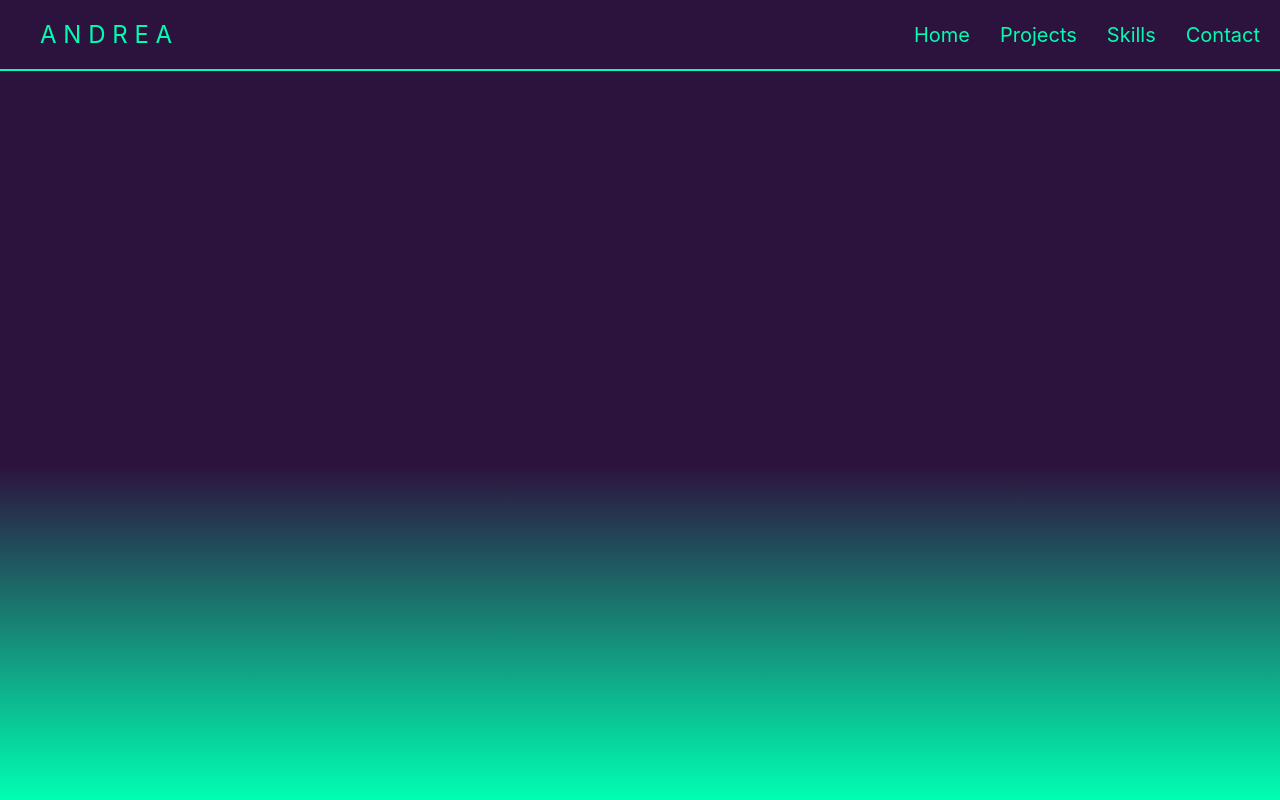
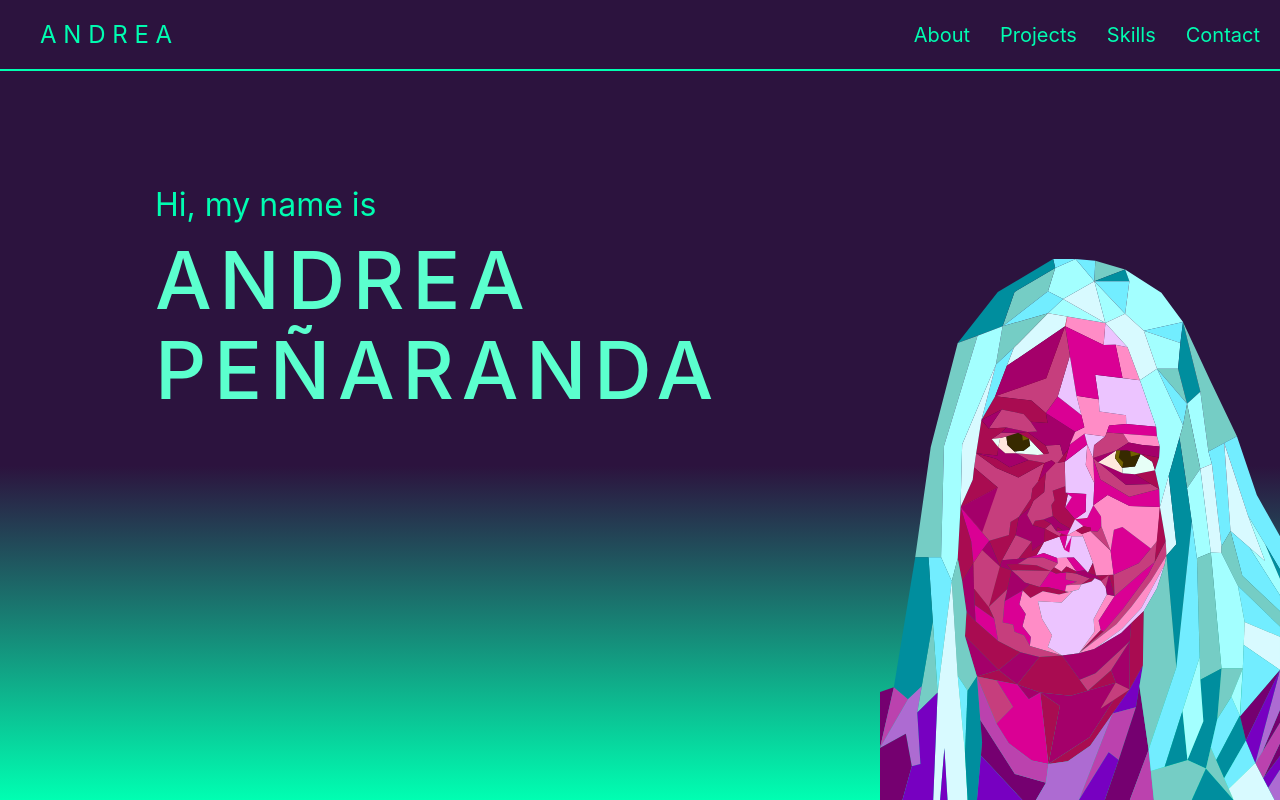
Before and after one commit to andpenaranda/Portfolio, a React (Create React App) app: page / in a window 1280 px wide. Built offline with nearby package versions, Linux system fonts and the light colour scheme.

Commit message:
Add welcome page

```diff
--- /dev/null
+++ b/src/Components/Organisms/About/About.jsx
@@ -0,0 +1,3 @@
+export const About = () => {
+  return <div>ABOUT PAGE</div>;
+};
--- a/src/Components/Organisms/NavBar/NavBar.jsx
+++ b/src/Components/Organisms/NavBar/NavBar.jsx
@@ -1,6 +1,6 @@
 import { BrowserRouter, Route, Link, Routes } from "react-router-dom";
 
-import { Contact, Projects, Skills } from "../../Organisms";
+import { About, Contact, Projects, Skills, Welcome } from "../../Organisms";
 import styles from "./NavBar.module.css";
 
 export const NavBar = () => {
@@ -11,13 +11,15 @@ export const NavBar = () => {
           A N D R E A
         </Link>
         <div className={styles.menu}>
-          <Link to="/">Home</Link>
+          <Link to="/about">About</Link>
           <Link to="/projects">Projects</Link>
           <Link to="/skills">Skills</Link>
           <Link to="/contact">Contact</Link>
         </div>
       </nav>
       <Routes>
+        <Route path="/" element={<Welcome />} />
+        <Route path="/about" element={<About />} />
         <Route path="/projects" element={<Projects />} />
         <Route path="/skills" element={<Skills />} />
         <Route path="/contact" element={<Contact />} />
--- a/src/Components/Organisms/NavBar/NavBar.module.css
+++ b/src/Components/Organisms/NavBar/NavBar.module.css
@@ -27,7 +27,7 @@
   color: #00FDB1;
 }
 
-@media (max-width: 450px) {
+@media (max-width: 500px) {
   .menu {
     display: none;
   }
--- /dev/null
+++ b/src/Components/Organisms/Welcome/Welcome.jsx
@@ -0,0 +1,13 @@
+import selfDraw from "../../../Assets/me.svg";
+import styles from "./Welcome.module.css";
+
+export const Welcome = () => {
+  return (
+    <div>
+      <p className={styles.paragraphIntro}>Hi, my name is</p>
+      <p className={styles.paragraphAndrea}>ANDREA</p>
+      <p className={styles.paragraphPenaranda}>PEÑARANDA</p>
+      <img className={styles.imageStyle} src={selfDraw} alt="ANDREA-SVG" />
+    </div>
+  );
+};
--- /dev/null
+++ b/src/Components/Organisms/Welcome/Welcome.module.css
@@ -0,0 +1,44 @@
+.paragraphIntro {
+  position: absolute;
+  width: 275px;
+  height: 47px;
+  left: 155px;
+  top: 149px;
+  font-weight: 400;
+  font-size: 32px;
+  line-height: 47px;
+  color: #00fdb1;
+}
+
+.paragraphAndrea {
+  position: absolute;
+  width: 556px;
+  height: 219px;
+  left: 155px;
+  top: 145px;
+  font-weight: 500;
+  font-size: 80px;
+  line-height: 110px;
+  letter-spacing: 0.095em;
+  color: #5bffce;
+}
+
+.paragraphPenaranda {
+  position: absolute;
+  width: 556px;
+  height: 219px;
+  left: 155px;
+  top: 250px;
+  font-weight: 500;
+  font-size: 80px;
+  line-height: 80px;
+  letter-spacing: 0.095em;
+  color: #5bffce;
+}
+
+.imageStyle {
+  position: absolute;
+  width: 25rem;
+  right: 0%;
+  bottom: 0%;
+}
--- a/src/Components/Organisms/index.js
+++ b/src/Components/Organisms/index.js
@@ -1,6 +1,8 @@
+import { About } from "./About/About";
 import { Contact } from "./Contact/Contact";
 import { NavBar } from "./NavBar/NavBar";
 import { Projects } from "./Projects/Projects";
 import { Skills } from "./Skills/Skills";
+import { Welcome } from "./Welcome/Welcome";
 
-export { Contact, NavBar, Projects, Skills };
+export { About, Contact, NavBar, Projects, Skills, Welcome };
```
